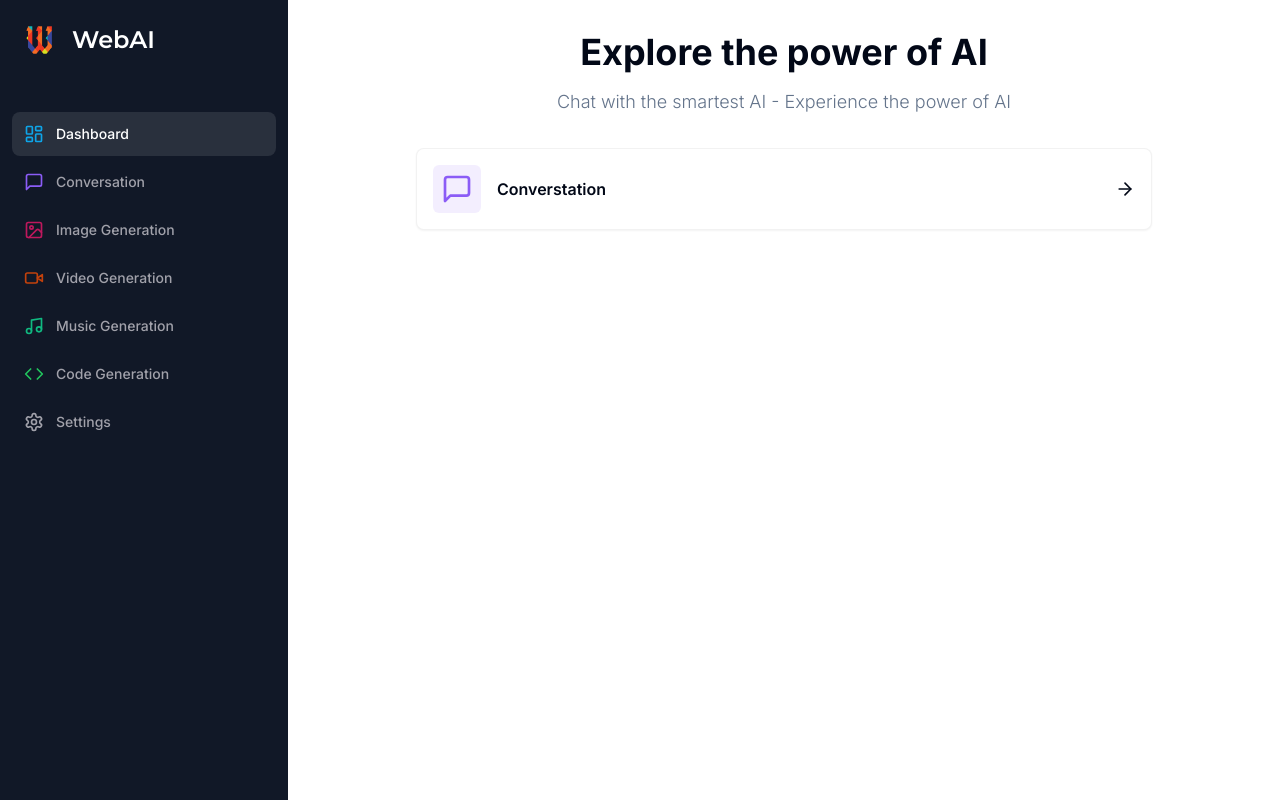
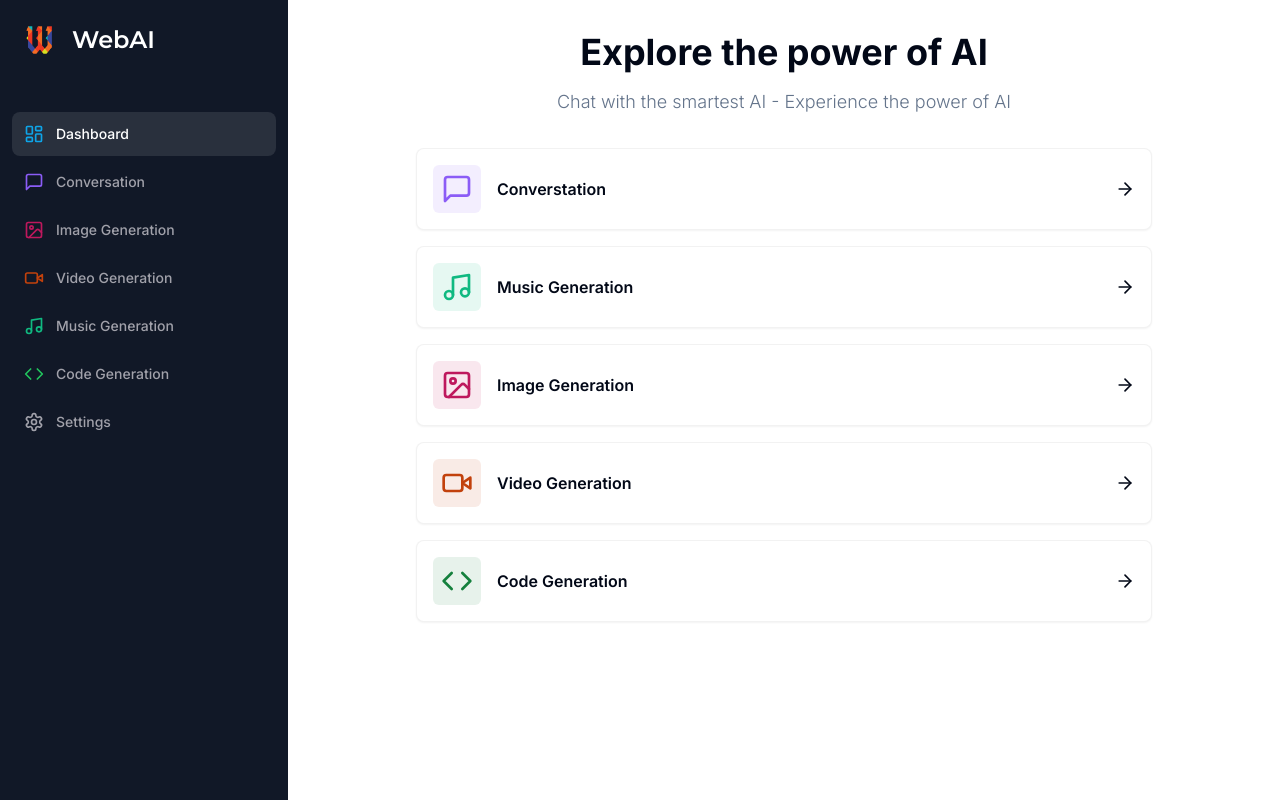
Before and after one commit to anirudhsalaria/WebAI, a Next.js app: page /dashboard in a window 1280 px wide. Built offline with nearby package versions, Linux system fonts and the light colour scheme.

Commit message:
Update page.tsx

```diff
--- a/app/(dashboard)/(routes)/dashboard/page.tsx
+++ b/app/(dashboard)/(routes)/dashboard/page.tsx
@@ -7,12 +7,40 @@
     color: "text-violet-500",
     bgColor: "bg-violet-500/10",
     href: "/converation"
-  }
+  },
+  {
+    label: "Music Generation",
+    icon: Music,
+    color: "text-emerald-500",
+    bgColor: "bg-emerald-500/10",
+    href: "/music"
+  },
+  {
+    label: "Image Generation",
+    icon: Image,
+    color: "text-pink-700",
+    bgColor: "bg-pink-700/10",
+    href: "/image"
+  },
+  {
+    label: "Video Generation",
+    icon: Video,
+    color: "text-orange-700",
+    bgColor: "bg-orange-700/10",
+    href: "/video"
+  },
+  {
+    label: "Code Generation",
+    icon: Code,
+    color: "text-green-700",
+    bgColor: "bg-green-700/10",
+    href: "/code"
+  },
 ]
 
 import { Card } from '@/components/ui/card';
 import { cn } from '@/lib/utils';
-import { ArrowRight, MessageSquare } from 'lucide-react';
+import { ArrowRight, Code, Image, MessageSquare, Music, Video } from 'lucide-react';
 import React from 'react'
 
 const DashboardPage = () => {
```
